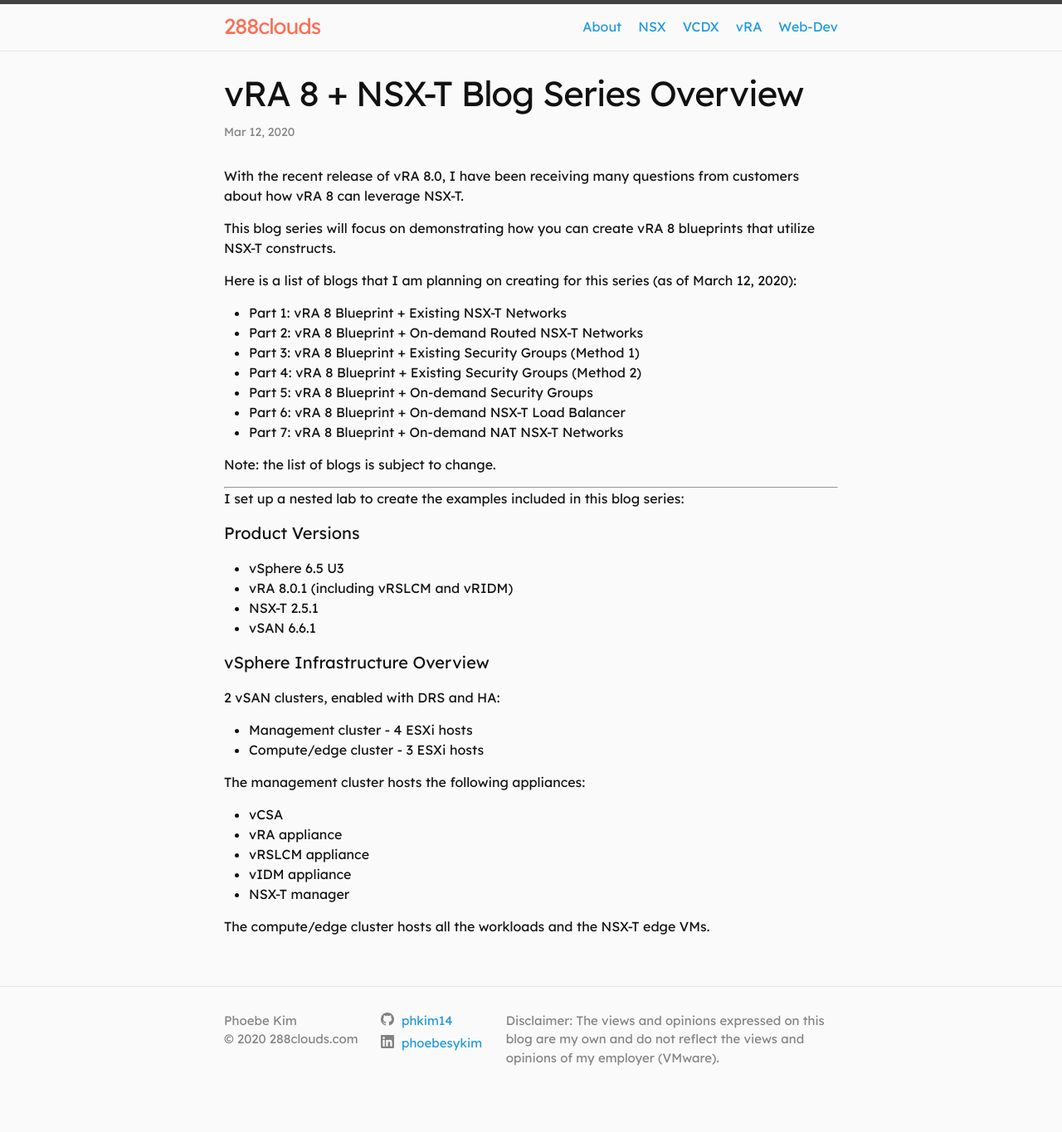
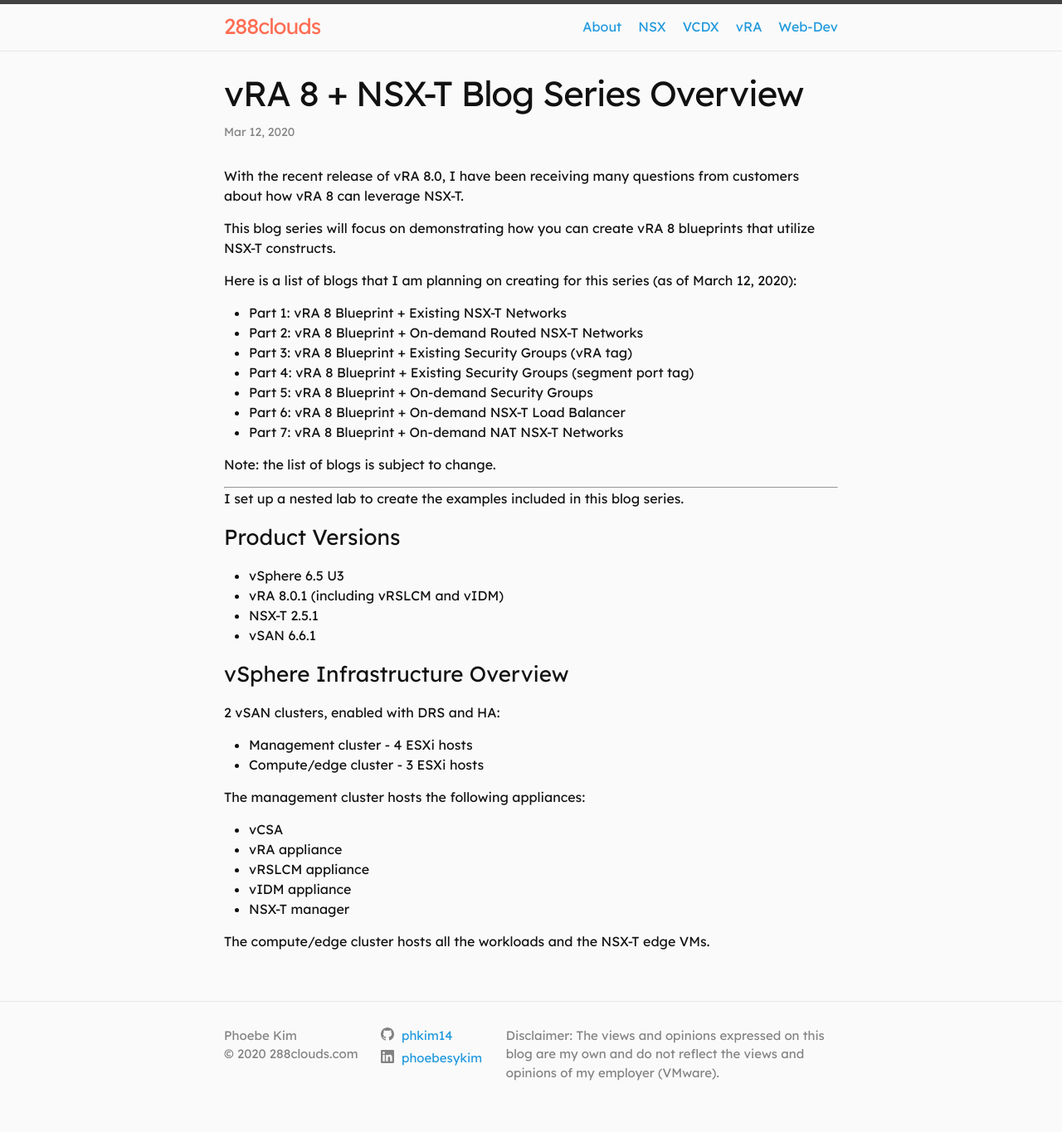
Before and after one commit to phkim14/288clouds, a Jekyll site: the page built from _posts/2020-03-12-vra8-nsxt-blog-series-overview.markdown, in a window 1280 px wide. Shown: the whole page at 83% size. Built offline with Jekyll 4.4.1, drawn with Linux system fonts in a browser that asks for light colours.

Commit message:
Update 2020-03-12-vra8-nsxt-blog-series-overview.markdown

```diff
--- a/_posts/2020-03-12-vra8-nsxt-blog-series-overview.markdown
+++ b/_posts/2020-03-12-vra8-nsxt-blog-series-overview.markdown
@@ -12,8 +12,8 @@ This blog series will focus on demonstrating how you can create vRA 8 blueprints
 Here is a list of blogs that I am planning on creating for this series (as of March 12, 2020):
 * Part 1: vRA 8 Blueprint + Existing NSX-T Networks
 * Part 2: vRA 8 Blueprint + On-demand Routed NSX-T Networks
-* Part 3: vRA 8 Blueprint + Existing Security Groups (Method 1)
-* Part 4: vRA 8 Blueprint + Existing Security Groups (Method 2)
+* Part 3: vRA 8 Blueprint + Existing Security Groups (vRA tag)
+* Part 4: vRA 8 Blueprint + Existing Security Groups (segment port tag)
 * Part 5: vRA 8 Blueprint + On-demand Security Groups
 * Part 6: vRA 8 Blueprint + On-demand NSX-T Load Balancer
 * Part 7: vRA 8 Blueprint + On-demand NAT NSX-T Networks
@@ -22,15 +22,15 @@ Note: the list of blogs is subject to change.
 
 ---
 
-I set up a nested lab to create the examples included in this blog series:
+I set up a nested lab to create the examples included in this blog series.
 
-#### Product Versions
+### Product Versions
 * vSphere 6.5 U3
-* vRA 8.0.1 (including vRSLCM and vRIDM)
+* vRA 8.0.1 (including vRSLCM and vIDM)
 * NSX-T 2.5.1
 * vSAN 6.6.1
 
-#### vSphere Infrastructure Overview
+### vSphere Infrastructure Overview
 2 vSAN clusters, enabled with DRS and HA:
 * Management cluster - 4 ESXi hosts
 * Compute/edge cluster - 3 ESXi hosts
```
